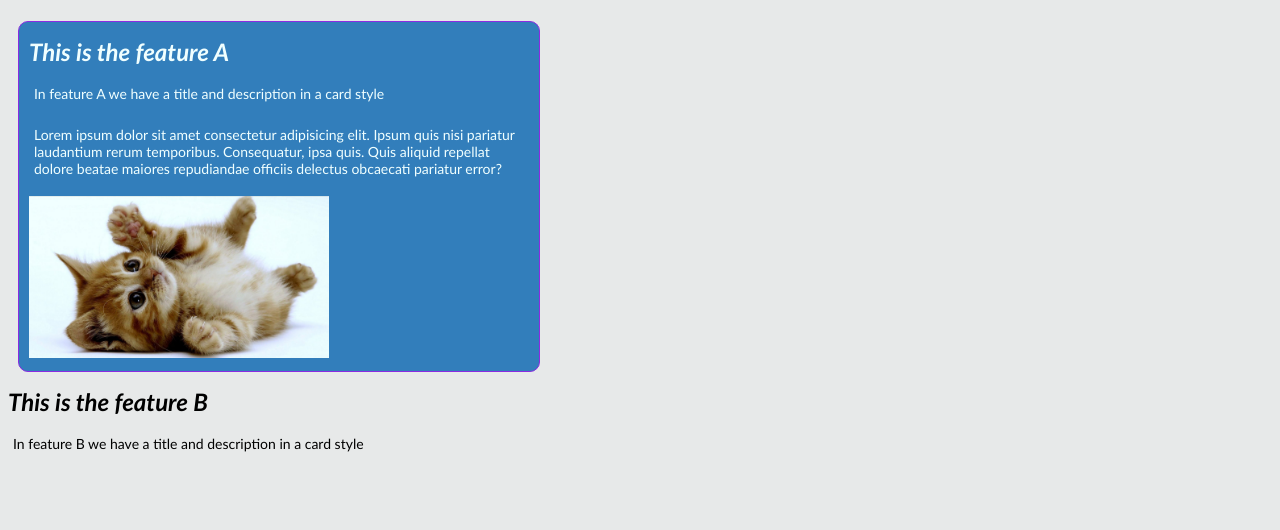
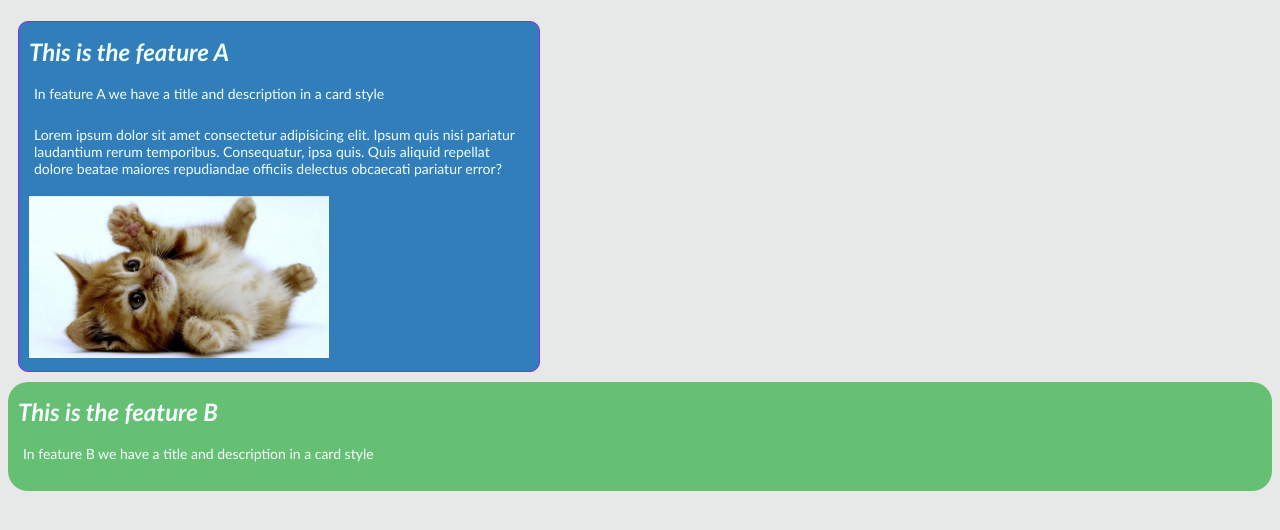
Before and after one commit to beckycode/git-practice, a plain HTML site: page index.html in a window 1280 px wide. Shown: the part 98-628 px from the top of the page. Drawn offline with Linux system fonts and the light colour scheme.

Commit message:
add styles for feature b

```diff
--- a/style.css
+++ b/style.css
@@ -23,6 +23,7 @@ p {
 main {
   display: flex;
 }
+
 .header{
   display: flex;
   justify-content: center;
@@ -51,3 +52,10 @@ main {
 .feature-a img {
   max-width: 300px;
 }
+
+.feature-b {
+  background-color:rgb(101, 192, 116);
+  border-radius: 20px;
+  padding: 10px;
+  color: rgb(248, 252, 255);
+}
```
